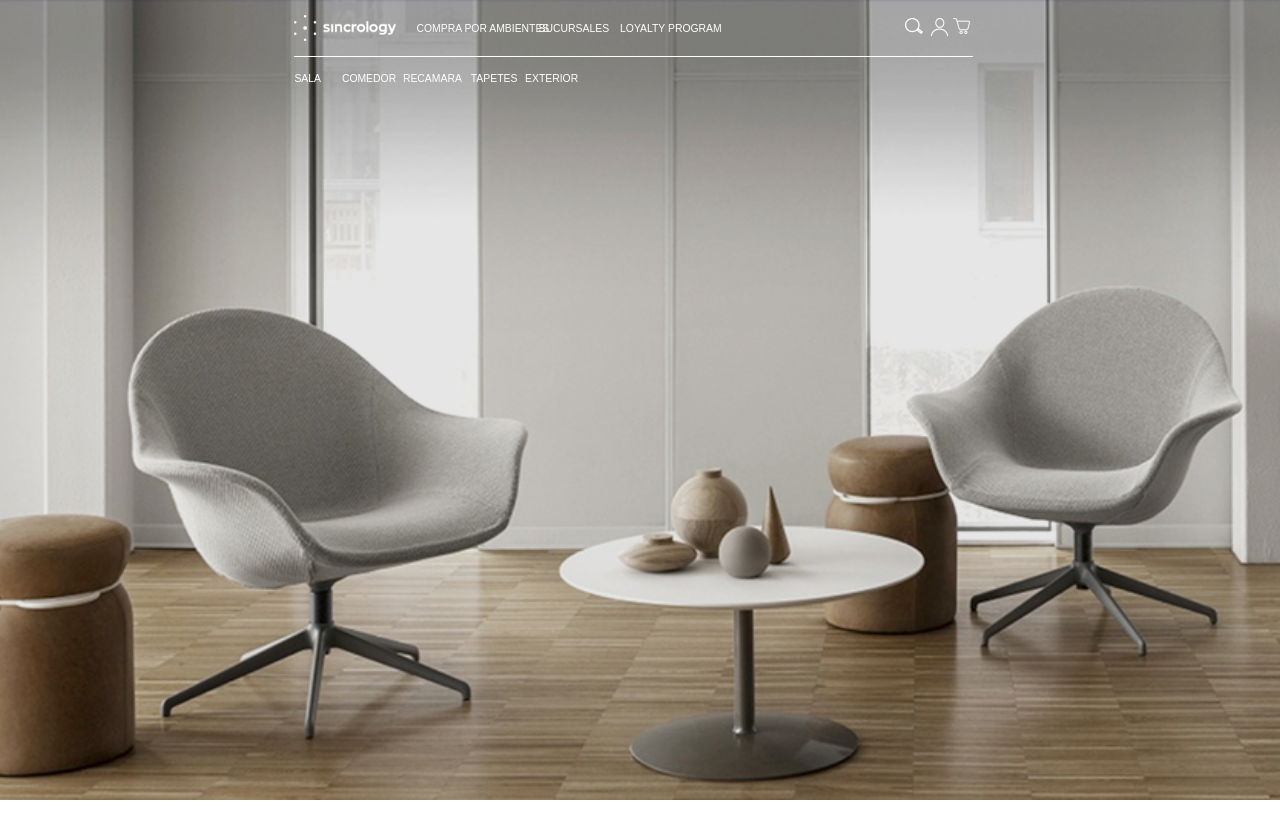
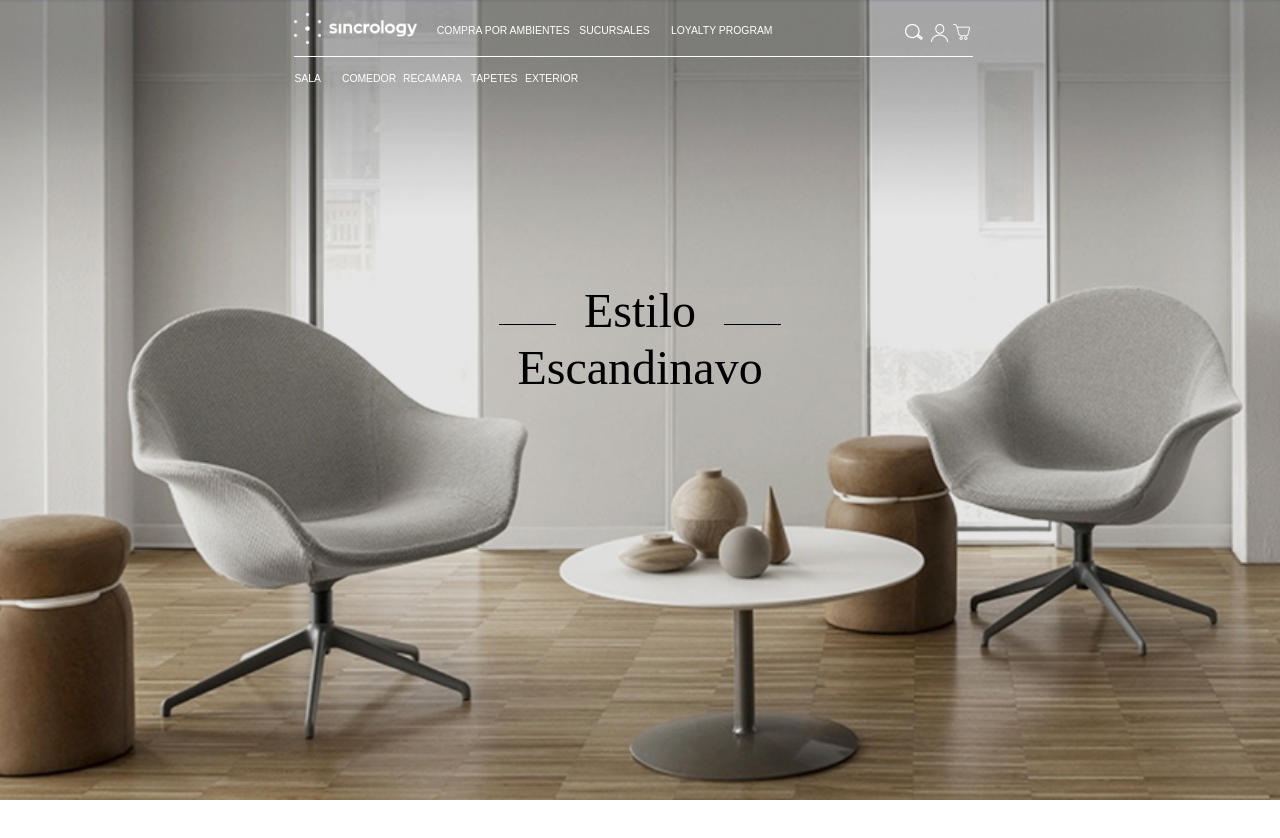
Before and after one commit to Velryba0/sincrology, a React (Create React App) app: page / in a window 1280 px wide. Shown: the top 838 px of the page. Built offline with nearby package versions, Linux system fonts and the light colour scheme; a web font is replaced by a local one.

Commit message:
Se finalizo seccion uno y se hicieron ligeras modificaciones al menu

```diff
--- a/src/Sass/app.styles.scss
+++ b/src/Sass/app.styles.scss
@@ -1,5 +1,5 @@
 @import url('https://fonts.googleapis.com/css?family=Darker+Grotesque&display=swap');
-
+@import url('https://fonts.googleapis.com/css?family=Noto+Serif+JP:200&display=swap');
 html, body{
     height:  7960px;
     margin: 0;
--- a/src/Sass/menu.styles.scss
+++ b/src/Sass/menu.styles.scss
@@ -3,23 +3,26 @@
 .menu {
     position: fixed;
     display: flex;
+    flex-direction: column;
     width: 53%;
     height: 7%;
     border-bottom: 1.5px white solid;
     z-index: 5000;
     margin: 0 23%;
-    align-items: center ;
+    // align-items: center ;
     font-family: 'Darker Grotesque', sans-serif;
 
 }
 
 .logo {
     position: absolute;
-    width: 15%;
+    bottom: 21%;
+    width: 18%;
     z-index: 5000;
 }
 .menu-search, .menu-login, .menu-shop {
     position: absolute;
+    bottom: 21%;
     width: 20px;
     height: 20px;
     cursor: pointer;
@@ -39,19 +42,20 @@
 
 .menu-buyEnvironments, .menu-branch, .menu-loyalty, .menu-livingRoom, .menu-diningRoom, .menu-bedroom, .menu-carpet, .menu-external {
     position: absolute;
+    bottom: 36%;
     color: white;
     font-size: .65em;
     cursor: pointer;
 }
 
 .menu-buyEnvironments {
-    left: 18%;
+    left: 21%;
 }
 .menu-branch {
-    left: 36%;
+    left: 42%;
 }
 .menu-loyalty {
-    left: 48%;
+    left: 55.5%;
 }
 .menu-livingRoom {
     bottom: -50%;
--- a/src/Sass/section-one.styles.scss
+++ b/src/Sass/section-one.styles.scss
@@ -7,4 +7,33 @@
     -moz-background-size: cover;
     -o-background-size: cover;
     background-size: cover;
+    flex-direction: column;
+    align-items: center;
+    justify-content: center;
 }
+
+.bg > h1 {
+    height: 57px;
+    font-size: 3em;
+    font-weight: 100;
+    margin: 0;
+    font-family: 'Noto Serif JP', serif;
+    transform: translateY(-60px);
+}
+
+.bg > h1:nth-child(1)::after, .bg > h1:nth-child(1)::before {
+    content:"";
+    position: absolute;
+    bottom: -9px;
+    height: 0.5em;
+    border-top: 1px solid black;
+    z-index: -1;
+}
+.bg > h1:nth-child(1)::after {
+    left: -85px;
+    right: 140px;
+}
+.bg > h1:nth-child(1)::before {
+    left: 140px;
+    right: -85px;
+}
--- a/src/components/SectionOne.js
+++ b/src/components/SectionOne.js
@@ -6,8 +6,12 @@ const SectionOne = () => {
 
 
     return (
+        <>
         <div className='bg'>
-       </div>
+            <h1 className='section-title'>Estilo</h1>
+            <h1 className='section-title1'>Escandinavo</h1>
+        </div>
+        </>
     )
 }
 
```
